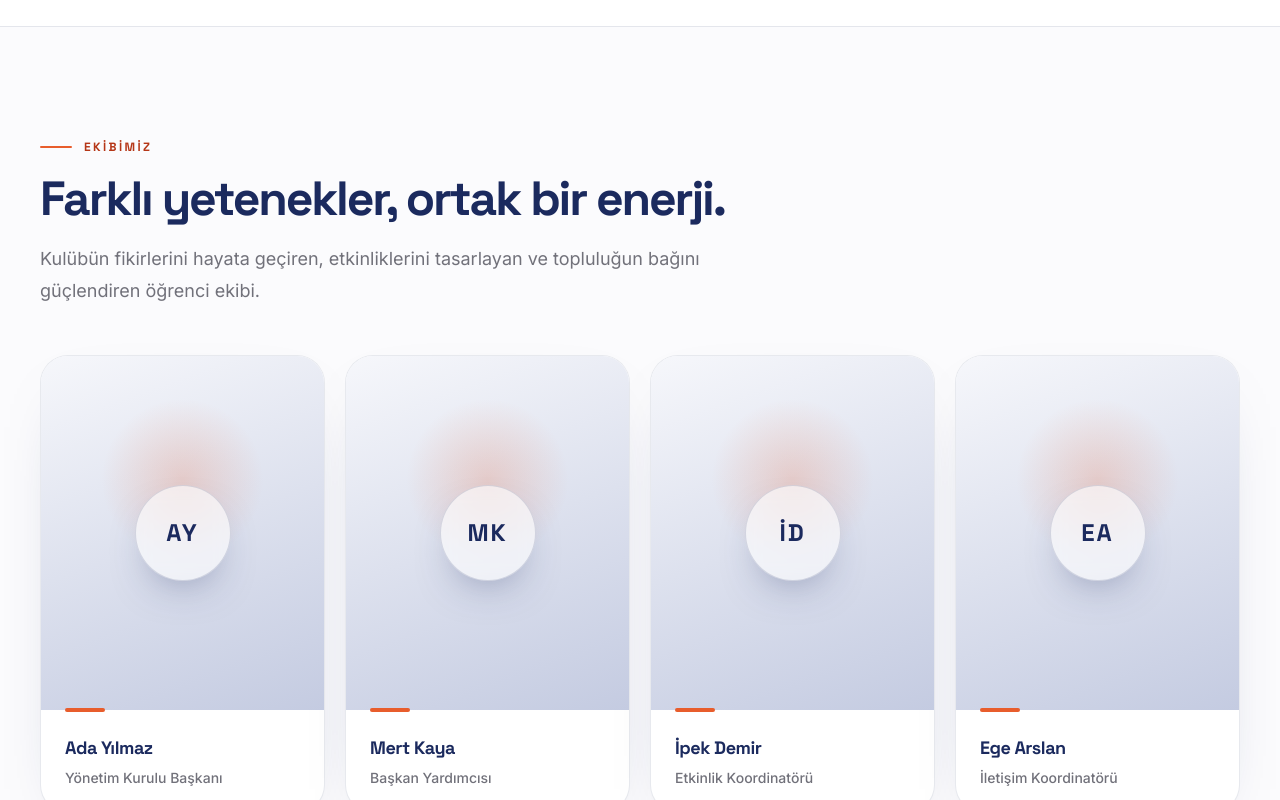
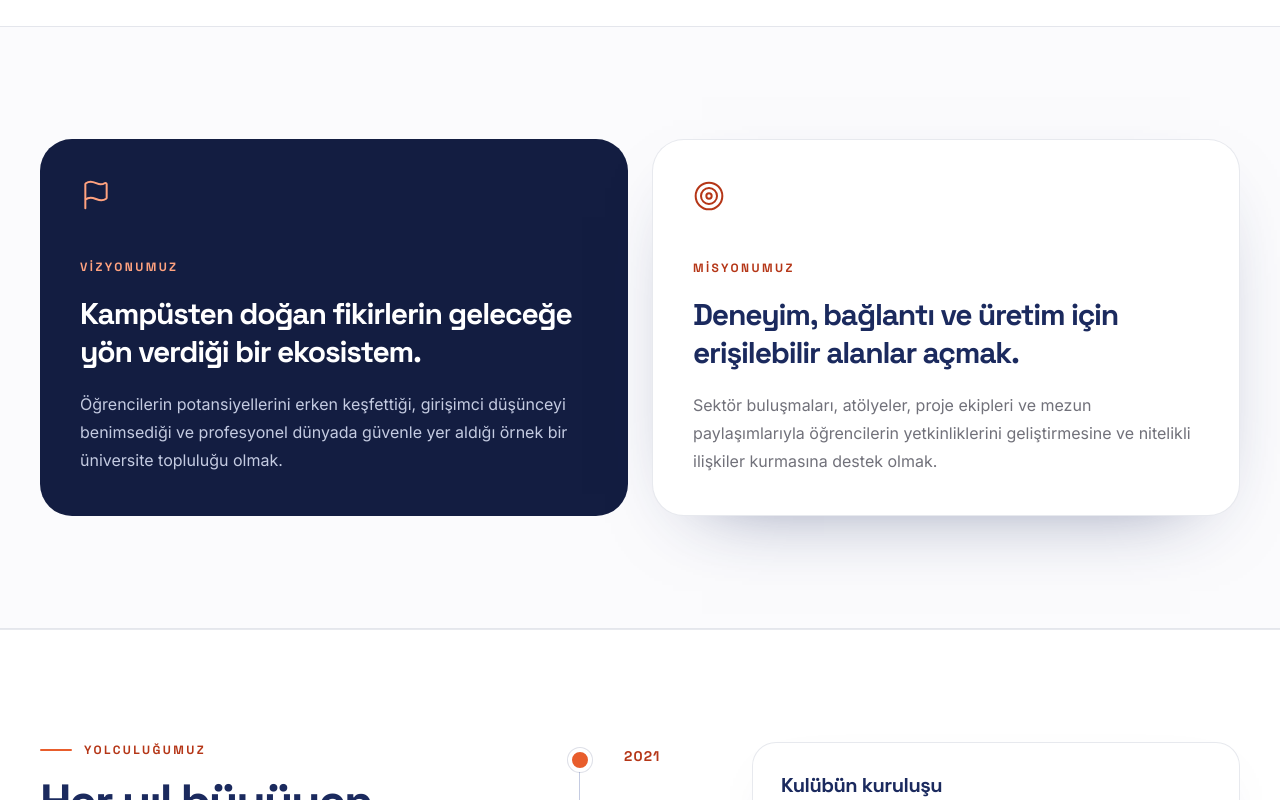
Before and after one commit to rahmi27/galata-kgk-website, a Next.js app: page /hakkimizda in a window 1280 px wide. Shown: the part 1100-1900 px from the top of the page. Built offline with nearby package versions, Linux system fonts and the light colour scheme.

Commit message:
refactor: simplify about page content

```diff
--- a/app/hakkimizda/page.tsx
+++ b/app/hakkimizda/page.tsx
@@ -4,10 +4,8 @@ import { Flag, Target } from "lucide-react";
 import { Footer } from "@/components/layout/footer";
 import { Navbar } from "@/components/layout/navbar";
 import { SectionHeading } from "@/components/shared/section-heading";
-import { TeamMemberCard } from "@/components/shared/team-member-card";
 import { Timeline } from "@/components/shared/timeline";
 import aboutContent from "@/content/about.json";
-import teamContent from "@/content/team.json";
 
 export const metadata: Metadata = {
   title: aboutContent.meta.title,
@@ -63,25 +61,7 @@ export default function AboutPage() {
           </div>
         </section>
 
-        <section
-          id="ekibimiz"
-          className="scroll-mt-24 border-y border-primary/10 bg-primary-50/45 py-20 dark:border-white/10 dark:bg-white/[0.025] sm:py-28"
-        >
-          <div className="mx-auto max-w-7xl px-5 sm:px-8 lg:px-10">
-            <SectionHeading
-              eyebrow={teamContent.section.eyebrow}
-              title={teamContent.section.title}
-              description={teamContent.section.description}
-            />
-            <div className="mt-12 grid gap-5 sm:grid-cols-2 lg:grid-cols-4">
-              {teamContent.members.map((member) => (
-                <TeamMemberCard key={member.name} {...member} />
-              ))}
-            </div>
-          </div>
-        </section>
-
-        <section className="py-20 sm:py-28">
+        <section className="border-y border-primary/10 bg-primary-50/45 py-20 dark:border-white/10 dark:bg-white/[0.025] sm:py-28">
           <div className="mx-auto grid max-w-7xl gap-6 px-5 sm:px-8 lg:grid-cols-2 lg:px-10">
             <article className="relative overflow-hidden rounded-[2rem] bg-primary-900 p-8 text-white sm:p-10">
               <Flag
```
